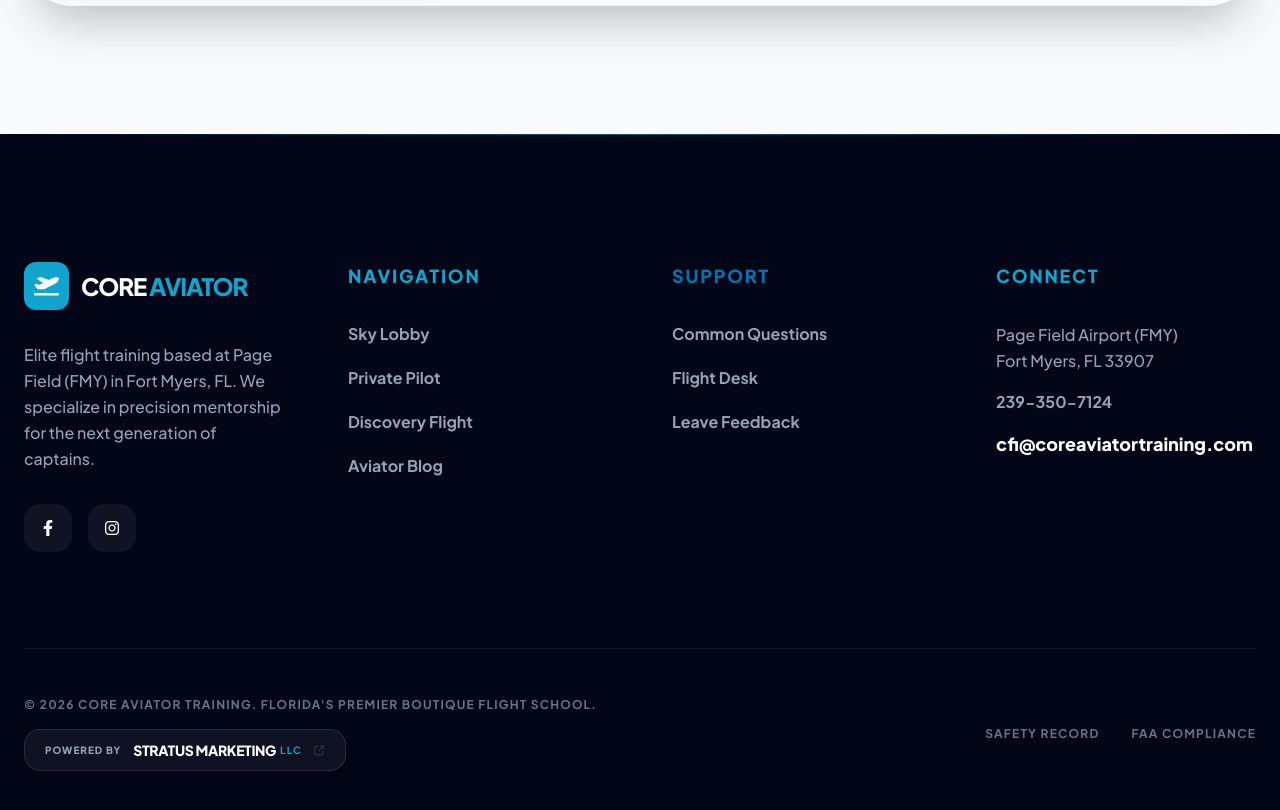
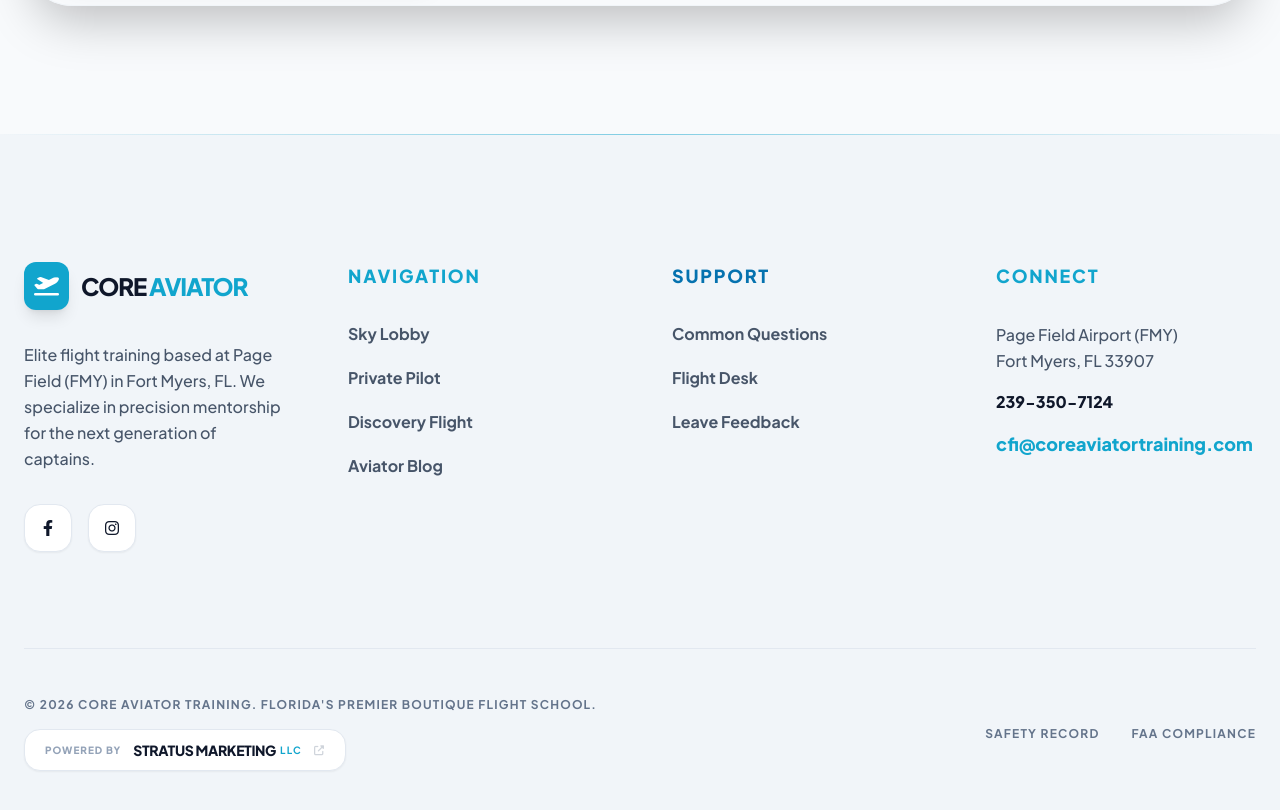
Before and after one commit to coreaviator/mywebsite, a React (Vite) app: page / in a window 1280 px wide. Shown: the part 4802-5612 px from the top of the page. Built offline with nearby package versions, Linux system fonts and the light colour scheme; grey boxes are pictures that could not be loaded.

Commit message:
Add files via upload

```diff
--- a/components/Footer.tsx
+++ b/components/Footer.tsx
@@ -13,17 +13,17 @@ const Footer: React.FC<FooterProps> = ({ onPageChange, onReviewClick }) => {
   ];
 
   return (
-    <footer className="bg-slate-950 text-white pt-32 pb-12 overflow-hidden relative">
+    <footer className="bg-slate-100 dark:bg-slate-950 text-slate-900 dark:text-white pt-32 pb-12 overflow-hidden relative transition-colors">
       <div className="absolute top-0 left-0 w-full h-px bg-gradient-to-r from-transparent via-primary/50 to-transparent"></div>
 
       <div className="container mx-auto px-6">
         <div className="grid grid-cols-1 md:grid-cols-2 lg:grid-cols-4 gap-16 mb-24">
           <div className="space-y-8">
             <div className="flex items-center space-x-3">
-              <div className="bg-primary p-2.5 rounded-xl"><i className="fas fa-plane-departure text-white text-xl"></i></div>
-              <span className="text-2xl font-black tracking-tighter">CORE <span className="text-primary">AVIATOR</span></span>
+              <div className="bg-primary p-2.5 rounded-xl shadow-lg"><i className="fas fa-plane-departure text-white text-xl"></i></div>
+              <span className="text-2xl font-black tracking-tighter text-slate-900 dark:text-white">CORE <span className="text-primary">AVIATOR</span></span>
             </div>
-            <p className="text-slate-400 leading-relaxed font-medium">
+            <p className="text-slate-600 dark:text-slate-400 leading-relaxed font-medium">
               Elite flight training based at Page Field (FMY) in Fort Myers, FL. We specialize in precision mentorship for the next generation of captains.
             </p>
             <div className="flex space-x-4">
@@ -33,7 +33,7 @@ const Footer: React.FC<FooterProps> = ({ onPageChange, onReviewClick }) => {
                   href={social.url}
                   target="_blank"
                   rel="noopener noreferrer"
-                  className="w-12 h-12 bg-white/5 hover:bg-primary transition-all rounded-2xl flex items-center justify-center group"
+                  className="w-12 h-12 bg-white dark:bg-white/5 border border-slate-200 dark:border-transparent hover:bg-primary hover:text-white transition-all rounded-2xl flex items-center justify-center group shadow-sm"
                 >
                   <i className={`${social.icon} group-hover:scale-110 transition-transform`}></i>
                 </a>
@@ -43,49 +43,48 @@ const Footer: React.FC<FooterProps> = ({ onPageChange, onReviewClick }) => {
 
           <div>
             <h4 className="text-lg font-black mb-8 text-primary uppercase tracking-widest">Navigation</h4>
-            <ul className="space-y-5 text-slate-400 font-bold">
-              <li><button onClick={() => onPageChange('home')} className="hover:text-white transition-colors">Sky Lobby</button></li>
-              <li><button onClick={() => onPageChange('ppl')} className="hover:text-white transition-colors">Private Pilot</button></li>
-              <li><button onClick={() => onPageChange('discovery')} className="hover:text-white transition-colors">Discovery Flight</button></li>
-              <li><button onClick={() => onPageChange('blog')} className="hover:text-white transition-colors">Aviator Blog</button></li>
+            <ul className="space-y-5 text-slate-600 dark:text-slate-400 font-bold">
+              <li><button onClick={() => onPageChange('home')} className="hover:text-primary dark:hover:text-white transition-colors">Sky Lobby</button></li>
+              <li><button onClick={() => onPageChange('ppl')} className="hover:text-primary dark:hover:text-white transition-colors">Private Pilot</button></li>
+              <li><button onClick={() => onPageChange('discovery')} className="hover:text-primary dark:hover:text-white transition-colors">Discovery Flight</button></li>
+              <li><button onClick={() => onPageChange('blog')} className="hover:text-primary dark:hover:text-white transition-colors">Aviator Blog</button></li>
             </ul>
           </div>
 
           <div>
             <h4 className="text-lg font-black mb-8 text-secondary uppercase tracking-widest">Support</h4>
-            <ul className="space-y-5 text-slate-400 font-bold">
-              <li><button onClick={() => onPageChange('faq')} className="hover:text-white transition-colors">Common Questions</button></li>
-              <li><button onClick={() => onPageChange('contact')} className="hover:text-white transition-colors">Flight Desk</button></li>
-              <li><button onClick={onReviewClick} className="hover:text-white transition-colors text-left">Leave Feedback</button></li>
+            <ul className="space-y-5 text-slate-600 dark:text-slate-400 font-bold">
+              <li><button onClick={() => onPageChange('faq')} className="hover:text-secondary dark:hover:text-white transition-colors">Common Questions</button></li>
+              <li><button onClick={() => onPageChange('contact')} className="hover:text-secondary dark:hover:text-white transition-colors">Flight Desk</button></li>
+              <li><button onClick={onReviewClick} className="hover:text-secondary dark:hover:text-white transition-colors text-left">Leave Feedback</button></li>
             </ul>
           </div>
 
           <div>
             <h4 className="text-lg font-black mb-8 text-primary uppercase tracking-widest">Connect</h4>
-            <p className="text-slate-400 font-medium mb-4 leading-relaxed">
+            <p className="text-slate-600 dark:text-slate-400 font-medium mb-4 leading-relaxed">
               Page Field Airport (FMY)<br/>
               Fort Myers, FL 33907
             </p>
-            <p className="text-slate-400 font-bold mb-4">239-350-7124</p>
-            <p className="text-white font-black text-lg truncate">cfi@coreaviatortraining.com</p>
+            <p className="text-slate-900 dark:text-white font-black mb-4">239-350-7124</p>
+            <p className="text-primary dark:text-white font-black text-lg truncate">cfi@coreaviatortraining.com</p>
           </div>
         </div>
 
-        <div className="border-t border-white/5 pt-12 flex flex-col md:flex-row justify-between items-center text-xs font-bold text-slate-500 uppercase tracking-widest">
+        <div className="border-t border-slate-200 dark:border-white/5 pt-12 flex flex-col md:flex-row justify-between items-center text-xs font-bold text-slate-500 uppercase tracking-widest">
           <div className="flex flex-col space-y-4 text-center md:text-left mb-8 md:mb-0">
             <p>© {new Date().getFullYear()} Core Aviator Training. Florida's Premier Boutique Flight School.</p>
 
-            {/* Pronounced "Powered by" section */}
             <div className="inline-flex items-center">
                <a
                  href="https://stratusmarketingllc.com/"
                  target="_blank"
                  rel="noopener noreferrer"
-                 className="group flex items-center space-x-3 bg-white/5 border border-white/10 px-5 py-2.5 rounded-2xl hover:bg-white/10 hover:border-primary/50 transition-all duration-300 shadow-lg"
+                 className="group flex items-center space-x-3 bg-white dark:bg-white/5 border border-slate-200 dark:border-white/10 px-5 py-2.5 rounded-2xl hover:bg-slate-50 dark:hover:bg-white/10 hover:border-primary/50 transition-all duration-300 shadow-sm"
                >
                  <span className="text-[10px] text-slate-400 font-black uppercase tracking-widest">Powered by</span>
                  <div className="flex items-center">
-                    <span className="text-sm font-black text-white group-hover:text-primary transition-colors tracking-tight">Stratus Marketing</span>
+                    <span className="text-sm font-black text-slate-900 dark:text-white group-hover:text-primary transition-colors tracking-tight">Stratus Marketing</span>
                     <span className="ml-1 text-[10px] text-primary group-hover:text-white transition-colors">LLC</span>
                     <i className="fas fa-external-link-alt ml-3 text-[10px] opacity-30 group-hover:opacity-100 group-hover:translate-x-0.5 group-hover:-translate-y-0.5 transition-all"></i>
                  </div>
--- a/pages/FAQPage.tsx
+++ b/pages/FAQPage.tsx
@@ -38,10 +38,10 @@ const FAQPage: React.FC = () => {
   return (
     <div className="animate-fadeIn">
       {/* Header Section */}
-      <section className="relative py-32 bg-slate-950 text-white overflow-hidden">
+      <section className="relative py-32 bg-slate-50 dark:bg-slate-950 text-slate-900 dark:text-white overflow-hidden transition-colors">
         <div className="absolute inset-0 z-0">
-          <div className="absolute inset-0 bg-mesh opacity-30"></div>
-          <div className="absolute bottom-0 left-0 w-full h-32 bg-gradient-to-t from-slate-950 to-transparent"></div>
+          <div className="absolute inset-0 bg-mesh opacity-30 dark:opacity-20"></div>
+          <div className="absolute bottom-0 left-0 w-full h-32 bg-gradient-to-t from-slate-50 dark:from-slate-950 to-transparent"></div>
         </div>
 
         <div className="container mx-auto px-6 relative z-10 text-center">
@@ -49,14 +49,14 @@ const FAQPage: React.FC = () => {
           <h1 className="text-5xl md:text-8xl font-black mb-8 leading-[0.9] tracking-tighter">
             Clear Skies, <br/><span className="text-transparent bg-clip-text bg-gradient-to-r from-primary to-secondary">Clear Answers.</span>
           </h1>
-          <p className="text-xl text-slate-400 max-w-2xl mx-auto font-medium leading-relaxed">
+          <p className="text-xl text-slate-600 dark:text-slate-400 max-w-2xl mx-auto font-medium leading-relaxed">
             Everything you need to know before stepping into the cockpit at Page Field.
           </p>
         </div>
       </section>
 
       {/* FAQ Accordion Section */}
-      <section className="py-24 bg-slate-50 dark:bg-slate-950 transition-colors">
+      <section className="py-24 bg-white dark:bg-slate-950 transition-colors">
         <div className="container mx-auto px-6 max-w-4xl">
           <div className="space-y-6">
             {faqs.map((faq, i) => (
@@ -64,8 +64,8 @@ const FAQPage: React.FC = () => {
                 key={i}
                 className={`group border rounded-[2.5rem] transition-all duration-500 ${
                   openIdx === i
-                    ? 'bg-white dark:bg-slate-900 border-primary shadow-2xl shadow-primary/10'
-                    : 'bg-white/50 dark:bg-slate-900/30 border-slate-200 dark:border-slate-800 hover:border-primary/40'
+                    ? 'bg-slate-50 dark:bg-slate-900 border-primary shadow-2xl shadow-primary/10'
+                    : 'bg-white dark:bg-slate-900/30 border-slate-200 dark:border-slate-800 hover:border-primary/40'
                 }`}
               >
                 <button
@@ -101,7 +101,7 @@ const FAQPage: React.FC = () => {
           {/* Contact Support Card */}
           <div className="mt-24 relative group">
             <div className="absolute -inset-1 bg-gradient-to-r from-primary to-secondary rounded-[4rem] blur opacity-25 group-hover:opacity-50 transition duration-1000"></div>
-            <div className="relative bg-white dark:bg-slate-900 p-12 md:p-20 rounded-[4rem] border border-slate-100 dark:border-slate-800 text-center shadow-xl">
+            <div className="relative bg-white dark:bg-slate-900 p-12 md:p-20 rounded-[4rem] border border-slate-200 dark:border-slate-800 text-center shadow-xl transition-colors">
               <div className="w-20 h-20 bg-primary/10 text-primary rounded-[2rem] flex items-center justify-center mx-auto mb-8">
                 <i className="fas fa-headset text-3xl"></i>
               </div>
@@ -124,7 +124,7 @@ const FAQPage: React.FC = () => {
       </section>
 
       {/* Decorative Bottom Mesh */}
-      <div className="h-64 bg-slate-50 dark:bg-slate-950 relative overflow-hidden">
+      <div className="h-64 bg-white dark:bg-slate-950 relative overflow-hidden transition-colors">
         <div className="absolute bottom-[-10%] left-[-10%] w-[40%] h-[100%] bg-primary/5 blur-[120px] rounded-full"></div>
         <div className="absolute top-[-10%] right-[-10%] w-[40%] h-[100%] bg-secondary/5 blur-[120px] rounded-full"></div>
       </div>
```
Also changed, not shown: pages/BlogPage.tsx (+15 -15 lines), pages/DiscoveryPage.tsx (+17 -17 lines), pages/PPLPage.tsx (+17 -17 lines).
